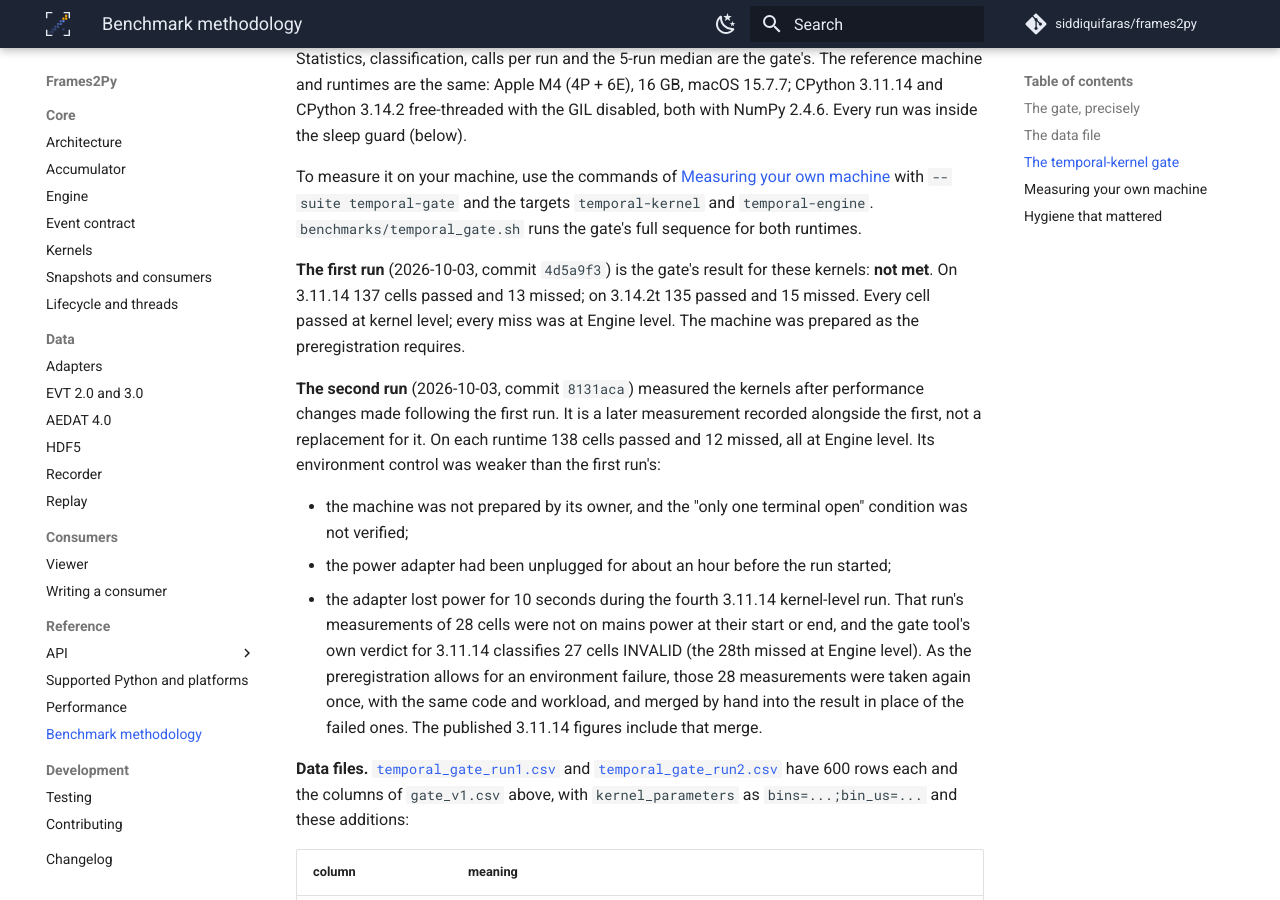
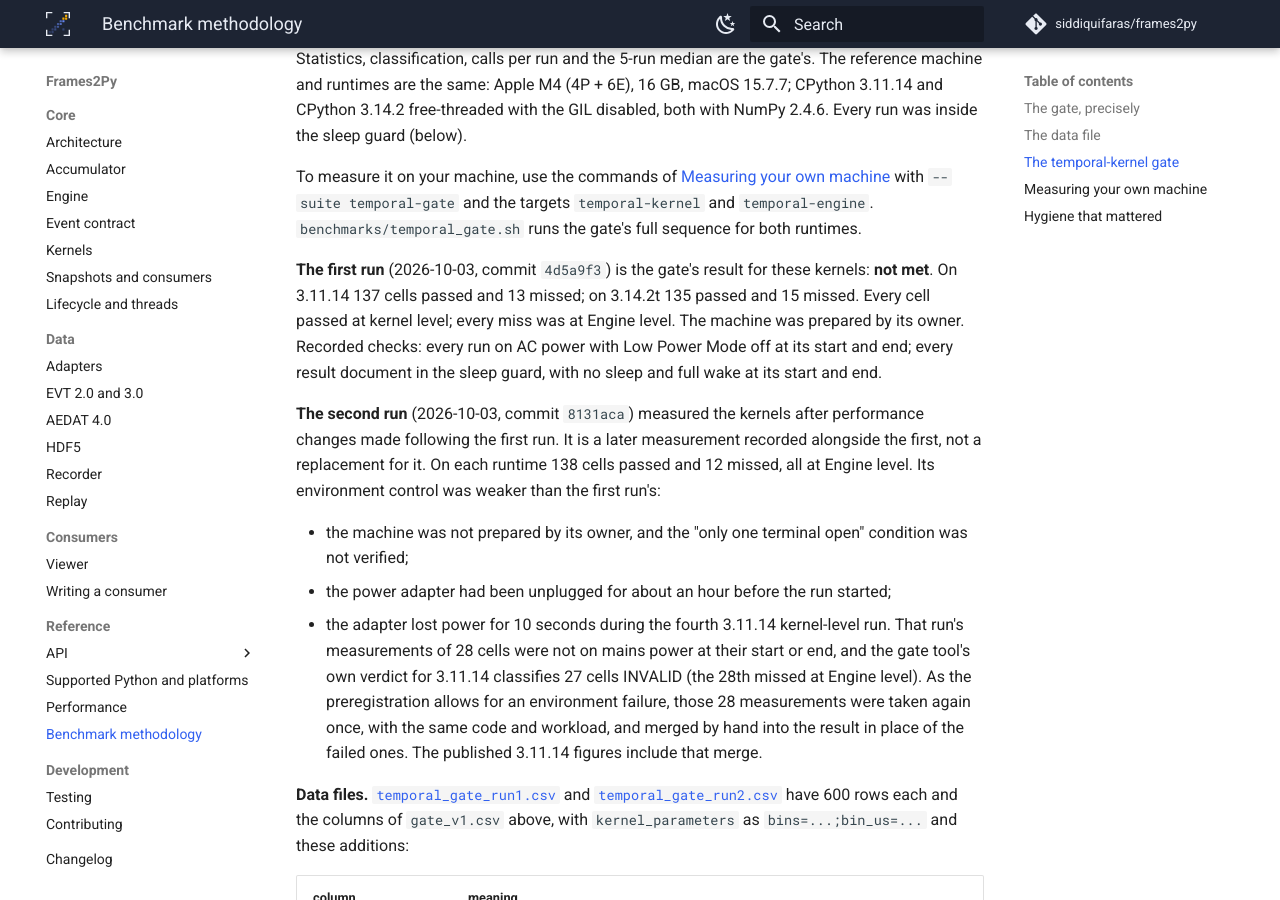
Before and after one commit to siddiquifaras/frames2py, an MkDocs documentation site: the page built from docs/content/reference/methodology.md, in a window 1280 px wide and 900 px high, scrolled down 3219 px. Built offline with MkDocs 1.6.1 and Material for MkDocs 9.7.7, drawn with Linux system fonts in a browser that asks for light colours; comment, search, counter and statistics services are not loaded; some of the changed text lies outside the part shown.

Commit message:
docs: correct the methodology page's run checks and suite list
The first temporal gate run now lists the checks its documents record, and the suite list matches the benchmark CLI.

```diff
--- a/docs/content/reference/methodology.md
+++ b/docs/content/reference/methodology.md
@@ -119,8 +119,9 @@ gate's full sequence for both runtimes.
 
 **The first run** (2026-10-03, commit `4d5a9f3`) is the gate's result for these kernels:
 **not met**. On 3.11.14 137 cells passed and 13 missed; on 3.14.2t 135 passed and 15 missed.
-Every cell passed at kernel level; every miss was at Engine level. The machine was prepared as
-the preregistration requires.
+Every cell passed at kernel level; every miss was at Engine level. The machine was prepared by
+its owner. Recorded checks: every run on AC power with Low Power Mode off at its start and end;
+every result document in the sleep guard, with no sleep and full wake at its start and end.
 
 **The second run** (2026-10-03, commit `8131aca`) measured the kernels after performance
 changes made following the first run. It is a later measurement recorded
@@ -191,8 +192,9 @@ another machine is a measurement of that machine, not a re-run of the gate. The
 numbers are still comparable with the CSV.
 
 To measure a subset, `run` takes `--kernel`, `--resolution WxH`, `--batch-size`, `--interval`
-and `--distribution`, each repeatable. The other suites are `adapters`, `recorder`, `viewer`
-and `replay` (`uv run python -m benchmarks --help`).
+and `--distribution`, each repeatable. The suites `run` and `list` take are `gate`,
+`temporal-gate` and `prototype-baseline`. `adapters`, `recorder`, `viewer` and `replay` are
+separate characterisation commands, not suites (`uv run python -m benchmarks --help`).
 
 ## Hygiene that mattered
 
```
